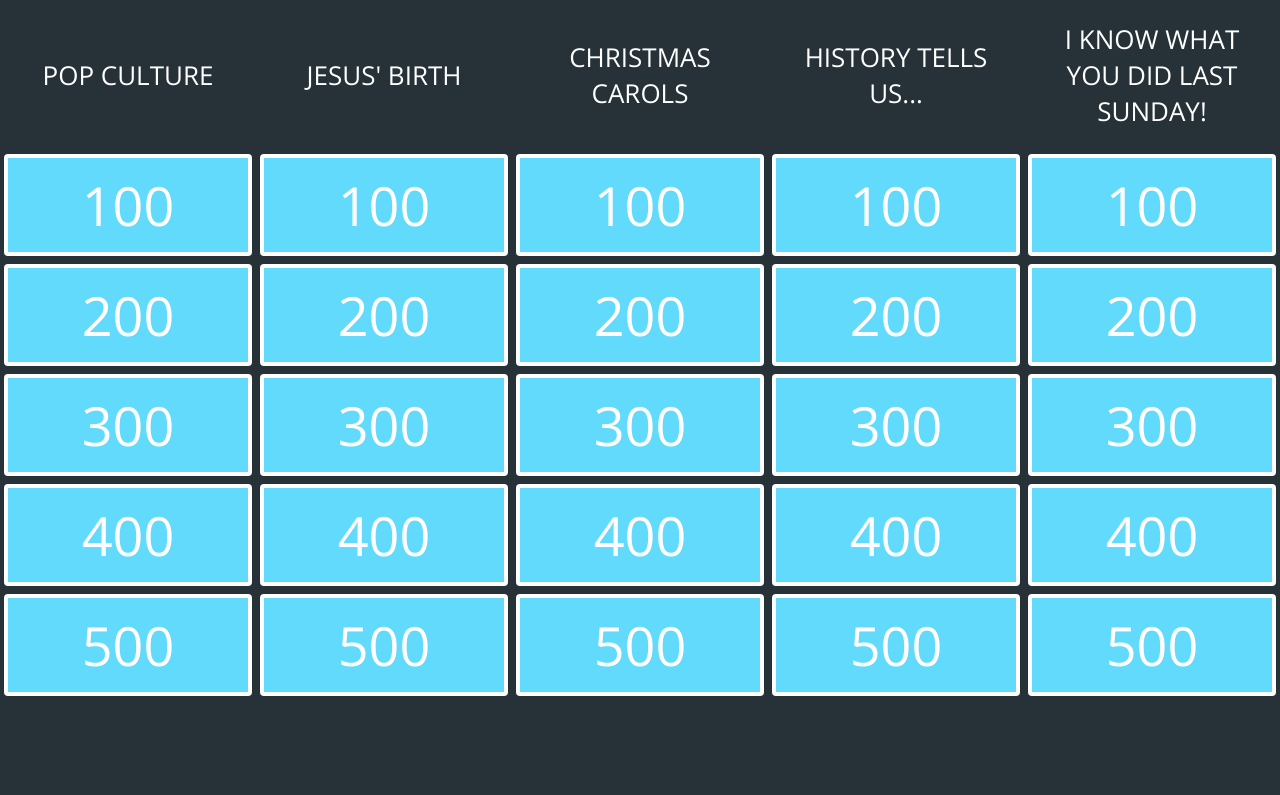
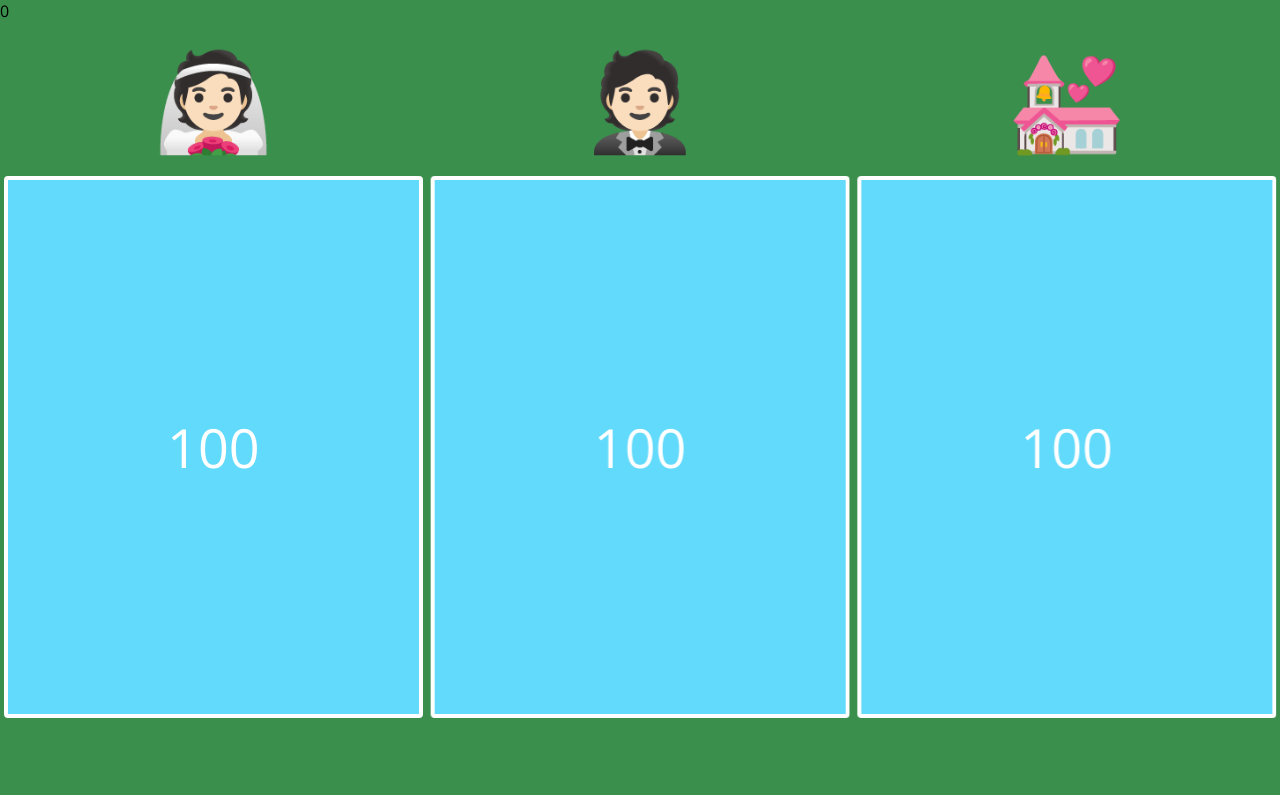
Before and after one commit to parapluplu/hochzeits-quiz, a React app: page / in a window 1280 px wide. Built offline with nearby package versions, Linux system fonts and the light colour scheme.

Commit message:
Customize to wedding quiz

```diff
--- a/assets/css/styles.css
+++ b/assets/css/styles.css
@@ -1,7 +1,7 @@
 body {
   padding: 0;
   margin: 0;
-  background: #263238;
+  background: #3a8f4c;
   font-family: 'Open Sans', sans-serif;
   overflow: hidden;
 }
@@ -14,7 +14,7 @@ p {
   position: absolute;
   color: #FFFFFF;
   text-transform: uppercase;
-  font-size: 26px;
+  font-size: 6em;
   /*padding-top: 16px;*/
   display: -webkit-flex;
   display: flex;
--- a/data.js
+++ b/data.js
@@ -10,152 +10,32 @@ const data = [
     ]
   },
   {
-    "category": "Pop Culture",
+    "category": "👰🏻",
     "questions": [
       {
         "points": 100,
-        "question": "This reindeer shares a name with a famous symbol of Valentine’s Day.",
-        "answer": "Cupid"
-      },
-      {
-        "points": 200,
-        "question": "Animated 2004 film about a train that carries kids to the North Pole on Christmas Eve.",
-        "answer": "Polar Express"
-      },
-      {
-        "points": 300,
-        "question": "Holiday celebrated in Canada, the U.K., and several other British Commonwealth countries on the day after Christmas.",
-        "answer": "Boxing Day"
-      },
-      {
-        "points": 400,
-        "question": "Governor of California, Arnold Schwarzenegger, plays a father who tries to buy a toy for his son in this movie.",
-        "answer": "Jingle All the Way"
-      },
-      {
-        "points": 500,
-        "question": "Actor who plays the thief, Harry Lime, in Home Alone 1 and Home Alone 2.",
-        "answer": "Joe Pesci"
+        "question": "Blabla?<br/>Blublub?",
+        "answer": "FC Schalke 04"
       }
     ]
   },
   {
-    "category": "Jesus' Birth",
+    "category": "🤵🏻",
     "questions": [
       {
         "points": 100,
         "question": "These two Gospels do <strong>NOT</strong> account the birth of Jesus.",
         "answer": "Mark and John"
-      },
-      {
-        "points": 200,
-        "question": "How did the shepherds learn of Christ's birth?<br><ul><li>A new star in the sky</li><li>The magi told them</li><li>An angel appeared to them</li><li>Shepherds don’t exist</li></ul>",
-        "answer": "An angel appeared to them<br/>(Ref: Luke 2:8-9)"
-      },
-      {
-        "points": 300,
-        "question": "Where was Jesus when the magi came to visit Him?",
-        "answer": "In a house<br/>(Ref: Matthew 2:11)"
-      },
-      {
-        "points": 400,
-        "question": "In a dream, an angel tells Joseph to name his child Jesus, for it was prophesied that a virgin would give birth and call her son Immanuel. What does Immanuel mean?",
-        "answer": "God With Us"
-      },
-      {
-        "points": 500,
-        "question": "The magi ask Herod where Christ is to be born. Herod summons his priests and scribes, who know the location of the birth because of the prophecy of this man.",
-        "answer": "Micah<br/>(Ref: Micah 5:2 & Matthew 2:6)"
       }
     ]
   },
   {
-    "category": "Christmas Carols",
+    "category": "💒",
     "questions": [
       {
         "points": 100,
         "question": "The first seven words to Jingle Bell Rock.",
         "answer": "Jingle Bell, Jingle Bell, Jingle Bell Rock"
-      },
-      {
-        "points": 200,
-        "question": "This Christmas hymn’s second verse begins with \“O sing, choirs of angels\"",
-        "answer": "O Come All Ye Faithful"
-      },
-      {
-        "points": 300,
-        "question": "This Christmas song’s second verse begins with \"The cattle are lowing\"",
-        "answer": "Away in a Manger"
-      },
-      {
-        "points": 400,
-        "question": "On the tenth day, my true love gave to me.",
-        "answer": "10 Lords-a-Leaping"
-      },
-      {
-        "points": 500,
-        "question": "This Christmas carol was composed by Franz Xaver Gruber to lyrics by Joseph Mohr in 1818.",
-        "answer": "Silent Night"
-      }
-    ]
-  },
-  {
-    "category": "History Tells Us...",
-    "questions": [
-      {
-        "points": 100,
-        "question": "This many Christmas turkeys were sold in 2013 across the U.K.<br><ul><li>1 million</li><li>10 million</li><li>20 million</li></ul>",
-        "answer": "10 million"
-      },
-      {
-        "points": 200,
-        "question": "This Christmas decoration was originally made from strands of silver.",
-        "answer": "Tinsel"
-      },
-      {
-        "points": 300,
-        "question": "This traditional Christmas decoration is actually a parasitic plant.",
-        "answer": "Mistletoe"
-      },
-      {
-        "points": 400,
-        "question": "This Christmas carol became the first song ever broadcast from space in 1965.",
-        "answer": "Jingle Bells"
-      },
-      {
-        "points": 500,
-        "question": "Stollen is the traditional fruit cake of this country.",
-        "answer": "Germany"
-      }
-    ]
-  },
-  {
-    "category": "I know what you did last Sunday!",
-    "questions": [
-      {
-        "points": 100,
-        "question": "This person had a solo for the BASIC Fellowship's Christmas Choir.",
-        "answer": "Brian Tung"
-      },
-      {
-        "points": 200,
-        "question": "Our church is participating in this special offering this month.",
-        "answer": "Lottie Moon Christmas Offering"
-      },
-      {
-        "points": 300,
-        "question": "The BASIC Fellowship sang this song last Sunday.",
-        "answer": "Joyful, Joyful, We Adore Thee"
-      },
-      {
-        "points": 400,
-        "question": "In “O little town of Bethlehem” where do the silent stars go by?",
-        "answer": "Above the deep and dreamless sleep"
-      },
-      {
-        "points": 500,
-        "question": "What passage was Pastor Steve's sermon based on?",
-        "answer": "Matthew 1:18-25"
       }
     ]
   }
--- a/js/Card.js
+++ b/js/Card.js
@@ -5,8 +5,10 @@ class Card extends React.Component {
     super(props);
     this.state = {
       view: 'points',
-      completed: false
+      completed: false,
+      correct: null
     };
+    this.app = props.app
   }
 
   clickHandler(event) {
@@ -16,8 +18,25 @@ class Card extends React.Component {
       } else if (this.state.view === 'question') {
         this.setState({view: 'answer'});
       } else {
-        this.setState({view: 'points', completed: true, flipping: true});
+        //this.setState({view: 'points', completed: true, flipping: true});
       }
+    }
+    return;
+  }
+
+  clickHandlerYes(event) {
+    if (!this.state.completed && this.state.view === 'answer') {
+      this.setState({view: 'points', completed: true, flipping: true});
+      this.app.updateScore(this.props.question.points)
+
+    }
+    return;
+  }
+
+  clickHandlerNo(event) {
+    if (!this.state.completed && this.state.view === 'answer') {
+      this.setState({view: 'points', completed: true, flipping: true});
+
     }
     return;
   }
@@ -37,16 +56,21 @@ class Card extends React.Component {
   }
 
   render() {
+    console.log("Render Card")
     let style = {
         width: this.props.width + 'px',
         height: this.props.height + 'px',
         transform: 'translate3d(' + this.props.left + 'px,' + this.props.top + 'px,0)',
         WebkitTransform: 'translate3d(' + this.props.left + 'px,' + this.props.top + 'px,0)'
-      },
-      front = this.state.completed
-        ? <img src='assets/img/react.svg'/>
-        : <span className='points'>{this.props.question.points}</span>,
-      className = 'flipper';
+      }
+      let front = null
+
+      if(this.state.completed) {
+        front = <img src='assets/img/image.svg'/>
+      } else {
+        front = <span className='points'>{this.props.question.points}</span>
+      }
+    let className = 'flipper';
 
     if (this.state.view !== 'points') {
       className = className + ' flipped';
@@ -67,7 +91,9 @@ class Card extends React.Component {
           </div>
           <div className='back'>
             <span dangerouslySetInnerHTML={this.getLabelBack()}/>
-            <img src='assets/img/react.svg'/>
+            <div onClick={this.clickHandlerYes.bind(this)} hidden={this.state.view !== 'answer'}>Yes</div>
+            <div onClick={this.clickHandlerNo.bind(this)} hidden={this.state.view !== 'answer'}>No</div>
+            {/* <img src='assets/img/image.svg' onClick={this.clickHandlerNo.bind(this)}/> */}
           </div>
         </div>
       </div>
--- a/js/app.js
+++ b/js/app.js
@@ -10,6 +10,7 @@ class App extends React.Component {
       windowHeight: window.innerHeight - 100,
       cards: [],
       showFinal: false,
+      score: 0,
     };
   }
 
@@ -46,11 +47,34 @@ class App extends React.Component {
       rows: rows,
       cols: normalCards.length,
       finalJeopardy: finalJeopardy[0],
+      score: 0
     });
   }
 
   componentWillUnmount() {
     window.removeEventListener('resize', this.handleResize);
+  }
+
+  updateScore(points) {
+    // cards: this.state.cards,
+    // rows: this.state.rows,
+    // cols: this.state.cols,
+    // finalJeopardy: this.state.finalJeopardy,
+    this.setState({
+      score: this.state.score + points
+    })
+    console.log("Score")
+    console.log(this.state.score)
+  }
+
+  getScore() {
+    return {__html: this.state.score}
+  }
+
+  handleChange() {
+    this.setState({
+      score: this.state.score
+    });
   }
 
   render() {
@@ -68,9 +92,11 @@ class App extends React.Component {
       );
 
       let left = categoryIndex * cardWidth;
+
       category.questions.forEach((question, questionIndex) => {
         cards.push(
           <Card
+            app={this}
             key={categoryIndex + '-' + questionIndex}
             left={left}
             top={questionIndex * cardHeight + headerHeight}
@@ -82,18 +108,13 @@ class App extends React.Component {
       })
     });
 
+    console.log("Render")
+    console.log(this.state.score)
     return (
       <div>
+        <div>{this.state.score}</div>
         <div className='headers'>{headers}</div>
         <div className="cardContainer">
-          {this.state.showFinal && <Card
-            className="finalJeopardy"
-            left={cardWidth}
-            top={cardHeight + headerHeight}
-            height={cardHeight}
-            width={cardWidth}
-            question={this.state.finalJeopardy.questions[0]}
-          />}
           {cards}
         </div>
       </div>
```
Also changed, not shown: assets/img/image.svg (added), 1 other file.
